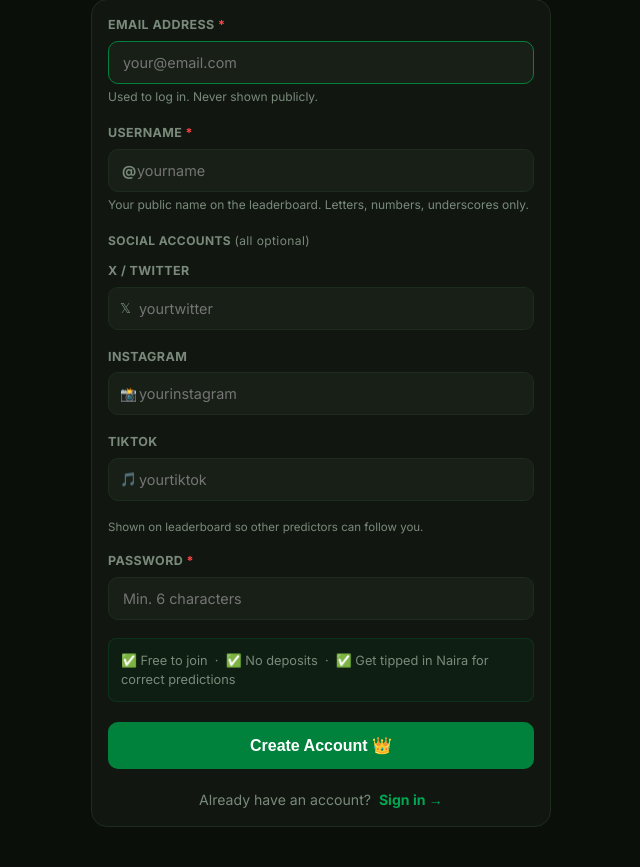
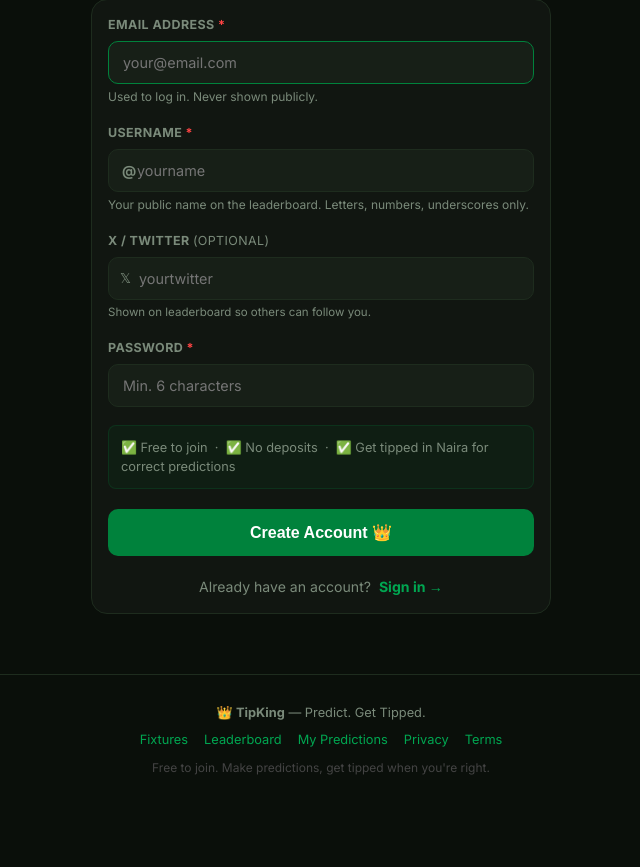
Before and after one commit to jery10/TipKing, a Flask app: page /register in a window 1280 px wide. Shown: the part 290-1157 px from the top of the page, without its empty margins (319-959 px from the left). After the commit the page ends 1065 px from the top, so only its background shows below. Run offline with Flask 3, Linux system fonts and the light colour scheme.

Commit message:
Remove Instagram and TikTok — X/Twitter only
Co-Authored-By: Claude Sonnet 4.6 <noreply@anthropic.com>

```diff
--- a/app.py
+++ b/app.py
@@ -194,18 +194,16 @@ def register():
         return redirect("/")
     error = None
     if request.method == "POST":
-        email     = request.form.get("email", "").strip()
-        password  = request.form.get("password", "")
-        username  = request.form.get("username", "").strip()
-        twitter   = request.form.get("twitter", "").strip()
-        instagram = request.form.get("instagram", "").strip()
-        tiktok    = request.form.get("tiktok", "").strip()
+        email    = request.form.get("email", "").strip()
+        password = request.form.get("password", "")
+        username = request.form.get("username", "").strip()
+        twitter  = request.form.get("twitter", "").strip()
         if len(password) < 6:
             error = "Password must be at least 6 characters."
         elif not username:
             error = "Username is required."
         else:
-            ok, error = register_user(email, password, username, twitter, instagram, tiktok)
+            ok, error = register_user(email, password, username, twitter)
             if ok:
                 session["handle"]  = username.lower().strip()
                 session["twitter"] = twitter.lstrip("@").strip()
@@ -254,8 +252,6 @@ def profile():
             ok, error = update_profile(
                 handle,
                 twitter=existing.get("twitter", ""),
-                instagram=existing.get("instagram", ""),
-                tiktok=existing.get("tiktok", ""),
                 bank_name=bank_name,
                 bank_account=bank_account,
             )
@@ -264,8 +260,6 @@ def profile():
                 user = get_user(handle)
         else:
             twitter      = request.form.get("twitter", "").strip()
-            instagram    = request.form.get("instagram", "").strip()
-            tiktok       = request.form.get("tiktok", "").strip()
             new_password = request.form.get("new_password", "").strip()
             confirm_password = request.form.get("confirm_password", "").strip()
             if new_password and new_password != confirm_password:
@@ -275,7 +269,7 @@ def profile():
             else:
                 existing = user or {}
                 ok, error = update_profile(
-                    handle, twitter, instagram, tiktok,
+                    handle, twitter,
                     bank_name=existing.get("bank_name", ""),
                     bank_account=existing.get("bank_account", ""),
                     new_password=new_password if new_password else None,
--- a/db.py
+++ b/db.py
@@ -13,7 +13,7 @@ def get_db() -> Client:
     return _sb
 
 
-def register_user(email, password, username, twitter="", instagram="", tiktok=""):
+def register_user(email, password, username, twitter=""):
     try:
         email = email.lower().strip()
         username = username.lower().strip()
@@ -24,12 +24,10 @@ def register_user(email, password, username, twitter="", instagram="", tiktok=""
         if existing_user.data:
             return False, "That username is already taken."
         get_db().table("users").insert({
-            "email":     email,
+            "email":         email,
             "password_hash": generate_password_hash(password),
-            "username":  username,
-            "twitter":   twitter.lstrip("@").strip(),
-            "instagram": instagram.lstrip("@").strip(),
-            "tiktok":    tiktok.lstrip("@").strip(),
+            "username":      username,
+            "twitter":       twitter.lstrip("@").strip(),
         }).execute()
         return True, ""
     except Exception as e:
@@ -59,13 +57,10 @@ def get_user(username):
         return None
 
 
-def update_profile(username, twitter="", instagram="", tiktok="",
-                   bank_name="", bank_account="", new_password=None):
+def update_profile(username, twitter="", bank_name="", bank_account="", new_password=None):
     try:
         updates = {
             "twitter":      twitter.lstrip("@").strip(),
-            "instagram":    instagram.lstrip("@").strip(),
-            "tiktok":       tiktok.lstrip("@").strip(),
             "bank_name":    bank_name.strip(),
             "bank_account": bank_account.strip(),
         }
--- a/templates/register.html
+++ b/templates/register.html
@@ -40,33 +40,14 @@
             <div style="font-size:0.75rem;color:var(--muted);margin-top:4px">Your public name on the leaderboard. Letters, numbers, underscores only.</div>
           </div>
 
-          <div style="font-size:0.75rem;font-weight:700;color:var(--muted);text-transform:uppercase;letter-spacing:0.4px;margin-bottom:12px">Social accounts <span style="font-weight:400;text-transform:none">(all optional)</span></div>
-
           <div class="form-group">
-            <label>X / Twitter</label>
+            <label>X / Twitter <span style="color:var(--muted);font-weight:400">(optional)</span></label>
             <div style="position:relative">
               <span style="position:absolute;left:12px;top:50%;transform:translateY(-50%);color:var(--muted);font-size:0.85rem">𝕏</span>
               <input type="text" name="twitter" placeholder="yourtwitter" style="padding-left:30px">
             </div>
+            <div style="font-size:0.72rem;color:var(--muted);margin-top:4px">Shown on leaderboard so others can follow you.</div>
           </div>
-
-          <div class="form-group">
-            <label>Instagram</label>
-            <div style="position:relative">
-              <span style="position:absolute;left:12px;top:50%;transform:translateY(-50%);color:var(--muted);font-size:0.85rem">📸</span>
-              <input type="text" name="instagram" placeholder="yourinstagram" style="padding-left:30px">
-            </div>
-          </div>
-
-          <div class="form-group">
-            <label>TikTok</label>
-            <div style="position:relative">
-              <span style="position:absolute;left:12px;top:50%;transform:translateY(-50%);color:var(--muted);font-size:0.85rem">🎵</span>
-              <input type="text" name="tiktok" placeholder="yourtiktok" style="padding-left:30px">
-            </div>
-          </div>
-
-          <div style="font-size:0.72rem;color:var(--muted);margin-bottom:16px">Shown on leaderboard so other predictors can follow you.</div>
 
           <div class="form-group">
             <label>Password <span style="color:var(--red)">*</span></label>
```
Also changed, not shown: templates/profile.html (+0 -20 lines).
